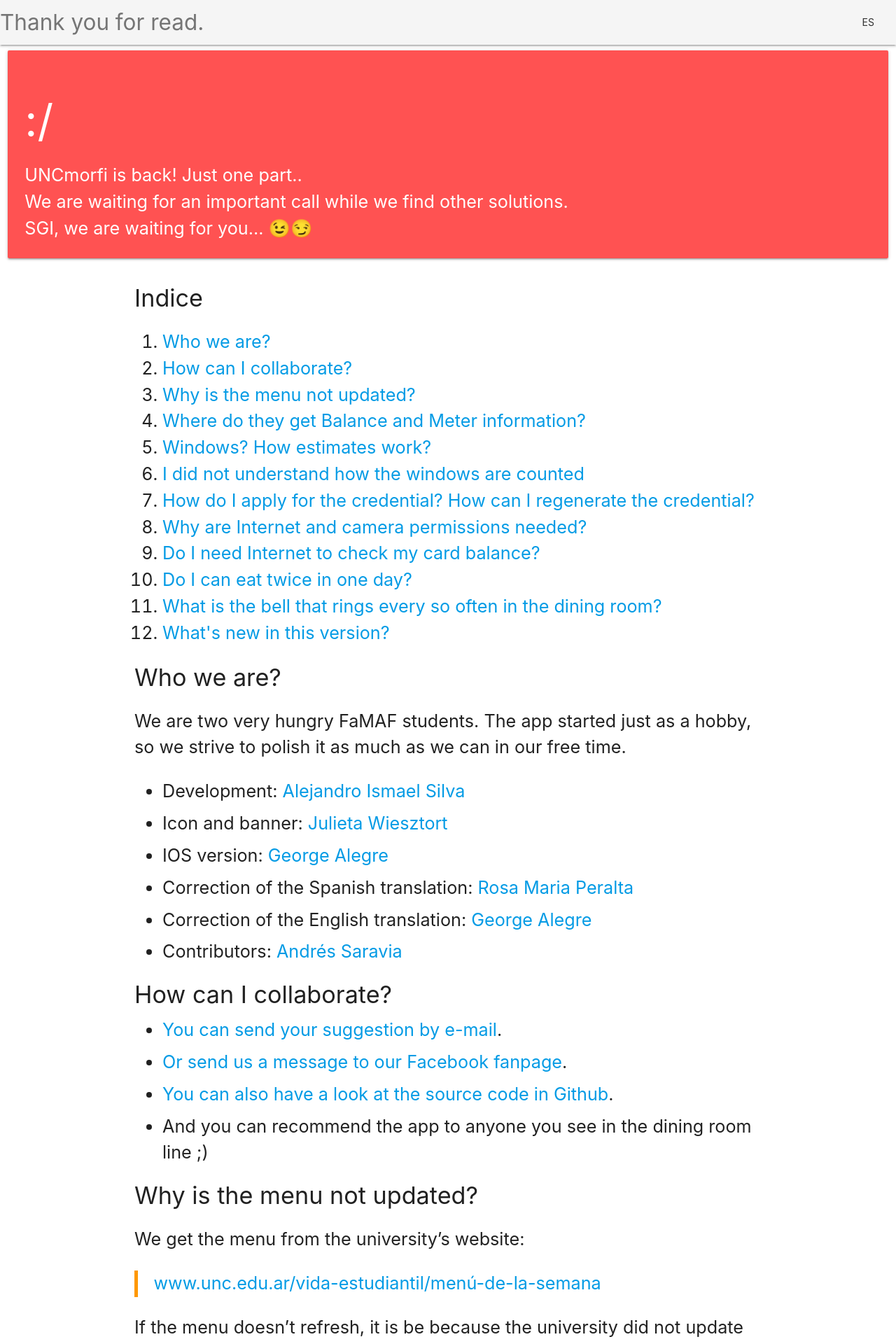
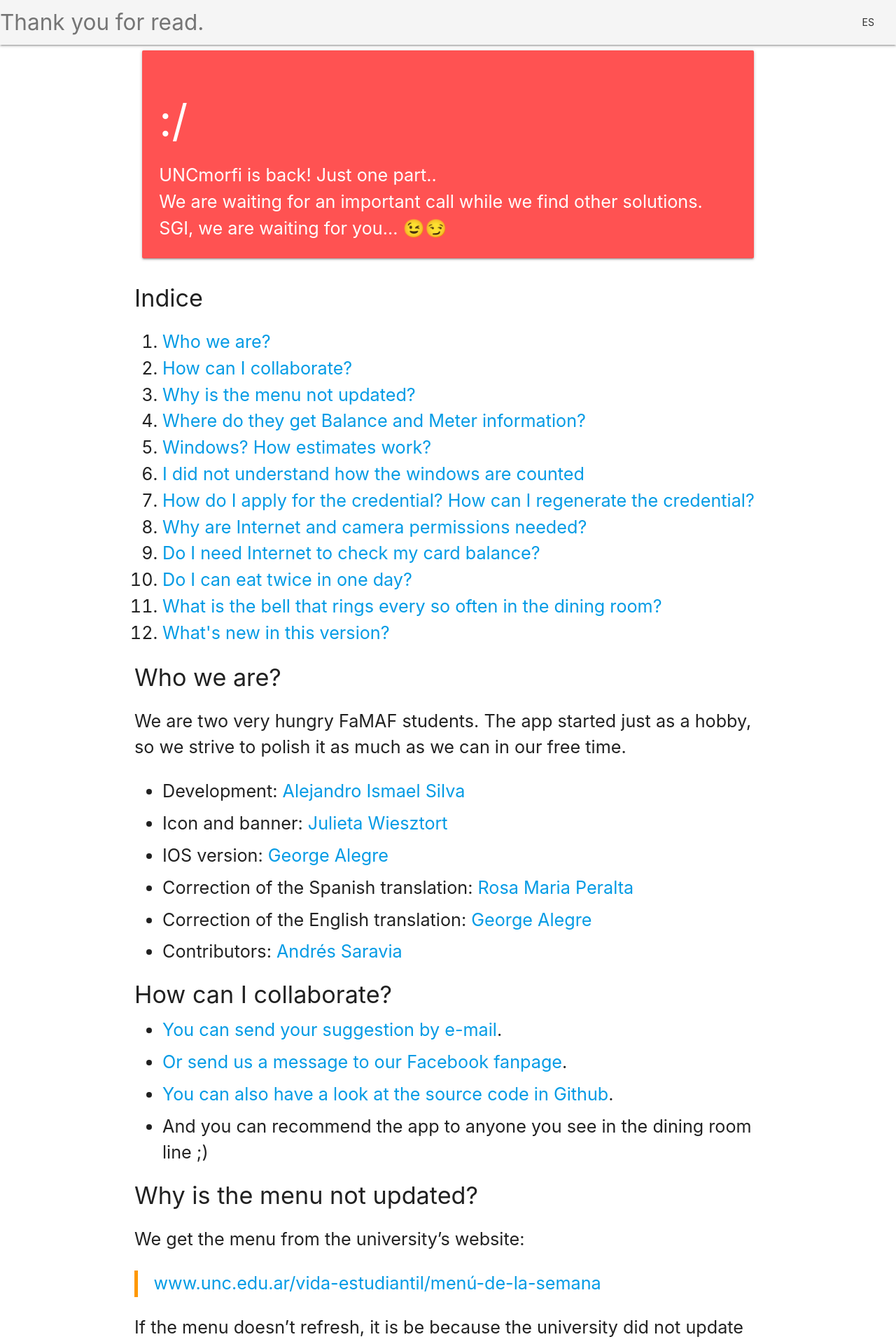
Before and after one commit to AIDEA775/UNCmorfi, a Jekyll site: the page built from en/index.html, in a window 1280 px wide. Shown: the top 1920 px of the page at 70% size. Built offline with Jekyll 4.4.1, drawn with Linux system fonts in a browser that asks for light colours.

Commit message:
Fixed overlaped title in small screen

```diff
--- a/_layouts/faq.html
+++ b/_layouts/faq.html
@@ -17,17 +17,18 @@
     {% assign headers = site.data.headers[page.lang] %}
     <nav>
       <div class="nav-wrapper grey lighten-4">
-        <a class="brand-logo grey-text text-darken-1">{{ headers.faq-title }}</a>
+        <a class="brand-logo truncate grey-text text-darken-1">{{ headers.faq-title }}</a>
         <ul id="nav-mobile" class="right">
           <li><a href="{{ headers.lang-selector | absolute_url }}" class="btn-flat waves-effect waves-orange">{{ headers.lang-selector }}</a></li>
         </ul>
       </div>
     </nav>
 
-    {{ content }}
+    <div class="container">
 
-    {% assign pages=site.pages | where:"resource", true | where:"lang", page.lang %}
-    <div class="container">
+      {{ content }}
+
+      {% assign pages=site.pages | where:"resource", true | where:"lang", page.lang %}
       <div class="flow-text">
         <h4>{{ headers.faq-indice }}</h4>
         <ol>
```
